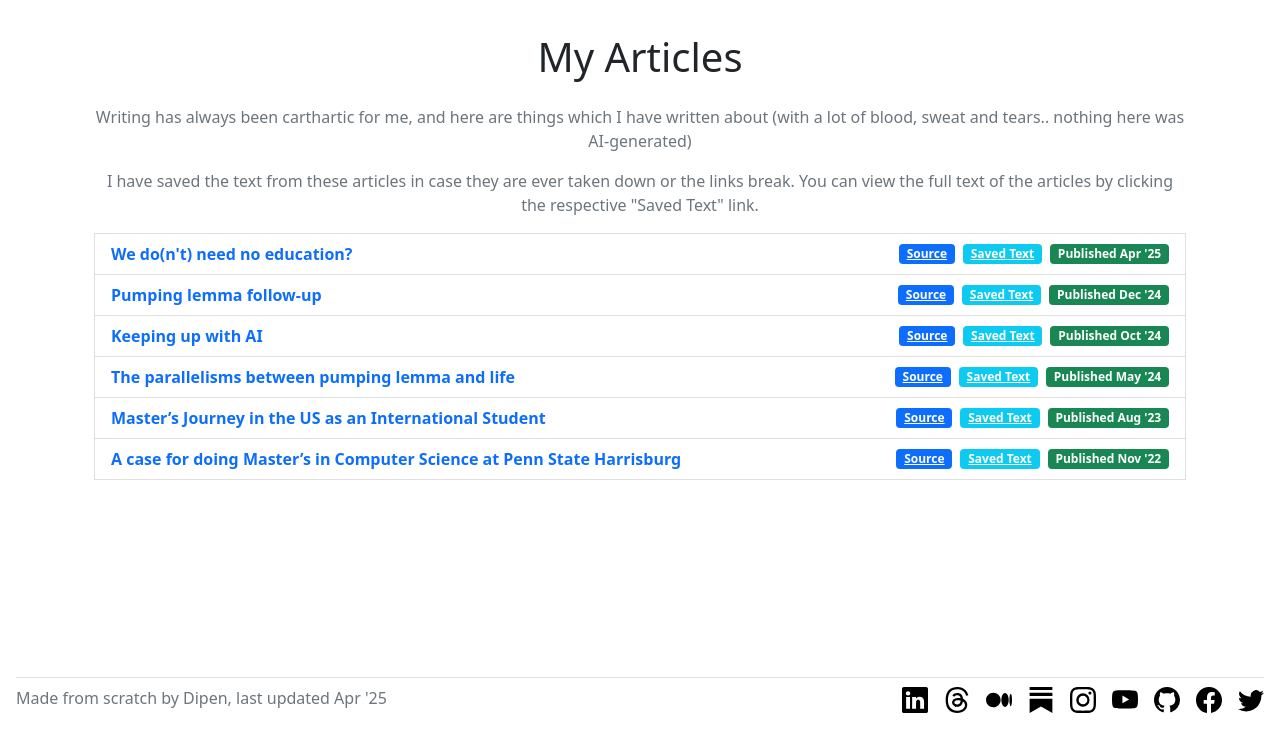
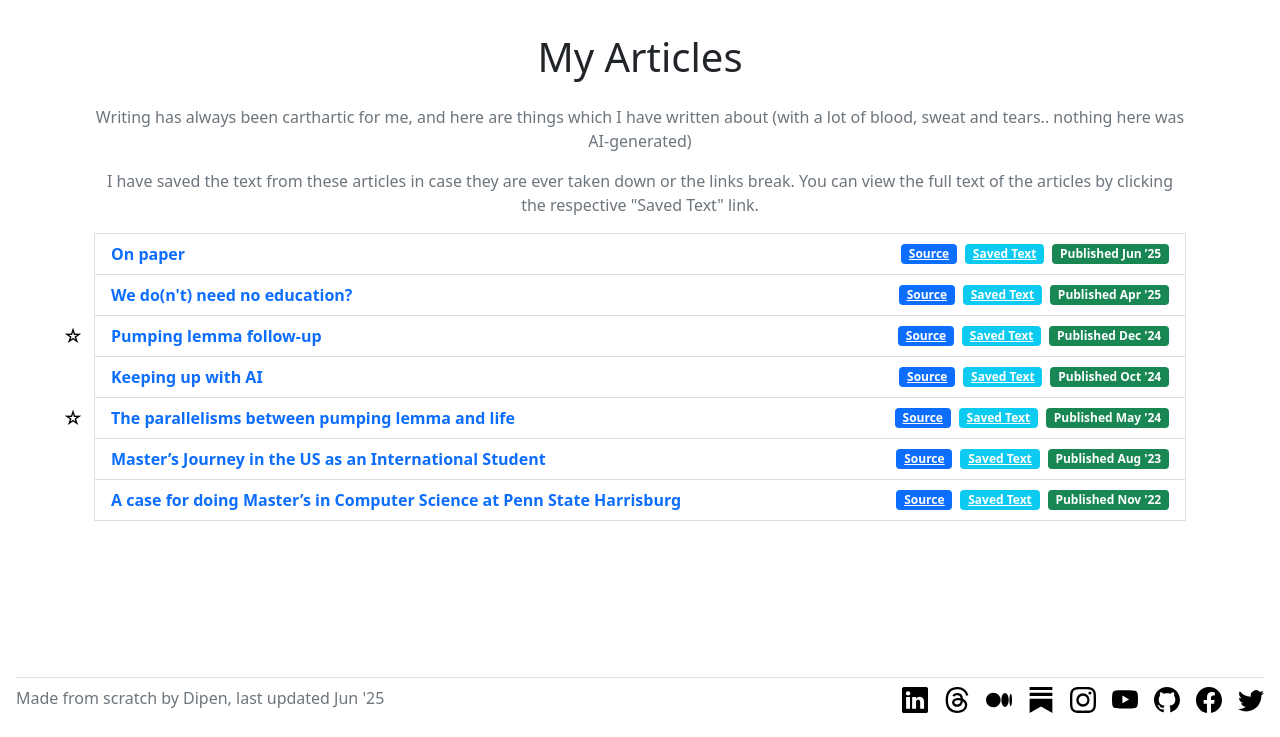
Before and after one commit to dipengupta/personal-website, a Django app: page /articles/ in a window 1280 px wide. Shown: the part 63-800 px from the top of the page. Run offline with Django 3.2, Linux system fonts and the light colour scheme; some libraries are stand-ins or nearby versions.

Commit message:
added new article

```diff
--- a/mysite/templates/mysite/header.html
+++ b/mysite/templates/mysite/header.html
@@ -157,7 +157,7 @@
 		<span class="d-none d-md-block d-lg-block d-xl-block">
 
 			<div class="row mt-2">
-				<div class="col text-muted">Made from scratch by Dipen, last updated Apr '25</div>
+				<div class="col text-muted">Made from scratch by Dipen, last updated Jun '25</div>
 				<div class="col-4"></div>
 				<div class="col">
 					<ul class="nav justify-content-end list-unstyled d-flex">
@@ -181,7 +181,7 @@
 		<!-- this div is only for small screen and xs screens -->
 		<span class="d-xs-block d-sm-block d-md-none">
 			<div class="col-md-4 d-flex justify-content-center mt-2">
-				<span class="mb-3 text-muted">Made by Dipen, last updated Apr '25</span>
+				<span class="mb-3 text-muted">Made by Dipen, last updated Jun '25</span>
 			</div>
 
 			<ul class="nav col-md-4 mx-2 justify-content-center list-unstyled d-flex">
--- a/mysite/templates/mysite/sect_articles.html
+++ b/mysite/templates/mysite/sect_articles.html
@@ -1,6 +1,33 @@
 {% extends "mysite/header.html" %}
 
 {% block content %}
+
+<style>
+  .list-group-item { overflow: visible; }
+  .list-group-item.featured {
+    position: relative;
+    padding-left: 1rem;
+  }
+  .list-group-item.featured::before {
+    content: '☆';
+    position: absolute;
+    left: -1.4rem;       /* default for small screens */
+    top: 50%;
+    transform: translateY(-50%);
+    color: #000;
+    font-size: 1.2rem;
+  }
+
+  /* ≥ md (768px+) use -2rem instead */
+  @media (min-width: 768px) {
+    .list-group-item.featured::before {
+      left: -2rem;
+    }
+  }
+</style>
+
+
+
 <div class="container">
     <h1 class="text-center my-4">My Articles</h1>
     <p class="text-muted text-center">
@@ -13,6 +40,23 @@
     <ul class="list-group">
         <!-- Large screens -->
         <span class="d-none d-md-block d-lg-block d-xl-block">
+
+            <li class="list-group-item d-flex align-items-center justify-content-between">
+                <div class="flex-grow-1">
+                    <a href="https://dipengupta.substack.com/p/on-paper"
+                       class="text-decoration-none" target="_blank">
+                        <strong>On paper</strong>
+                    </a>
+                </div>
+                <div class="d-flex gap-2">
+                    <a href="https://dipengupta.substack.com/p/on-paper"
+                       class="badge bg-primary text-white" target="_blank">Source</a>
+                    <a href="{% url 'article-detail' 'article7' %}"
+                       class="badge bg-info text-white">Saved Text</a>
+                    <span class="badge bg-success text-white">Published Jun ’25</span>
+                </div>
+            </li>
+
             <li class="list-group-item d-flex align-items-center justify-content-between">
                 <div class="flex-grow-1">
                     <a href="https://dipengupta.substack.com/p/we-dont-need-no-education"
@@ -27,7 +71,8 @@
                     <span class="badge bg-success text-white">Published Apr '25</span>
                 </div>
             </li>
-            <li class="list-group-item d-flex align-items-center justify-content-between">
+
+            <li class="list-group-item d-flex align-items-center justify-content-between featured">
                 <div class="flex-grow-1">
                     <a href="https://dipengupta.substack.com/p/pumping-lemma-follow-up"
                        class="text-decoration-none" target="_blank">
@@ -41,6 +86,7 @@
                     <span class="badge bg-success text-white">Published Dec '24</span>
                 </div>
             </li>
+
             <li class="list-group-item d-flex align-items-center justify-content-between">
                 <div class="flex-grow-1">
                     <a href="https://dipengupta.substack.com/p/keeping-up-with-ai"
@@ -55,7 +101,8 @@
                     <span class="badge bg-success text-white">Published Oct '24</span>
                 </div>
             </li>
-            <li class="list-group-item d-flex align-items-center justify-content-between">
+
+            <li class="list-group-item d-flex align-items-center justify-content-between featured">
                 <div class="flex-grow-1">
                     <a href="https://medium.com/@escapesequencemovies/the-parallelisms-between-pumping-lemma-and-life-ff70bbd06fbf"
                        class="text-decoration-none" target="_blank">
@@ -69,6 +116,7 @@
                     <span class="badge bg-success text-white">Published May '24</span>
                 </div>
             </li>
+
             <li class="list-group-item d-flex align-items-center justify-content-between">
                 <div class="flex-grow-1">
                     <a href="https://medium.com/@escapesequencemovies/masters-journey-in-the-us-as-an-international-student-a047765f5b3e"
@@ -83,6 +131,7 @@
                     <span class="badge bg-success text-white">Published Aug '23</span>
                 </div>
             </li>
+
             <li class="list-group-item d-flex align-items-center justify-content-between">
                 <div class="flex-grow-1">
                     <a href="https://medium.com/@escapesequencemovies/a-case-for-doing-masters-in-computer-science-at-penn-state-harrisburg-82a1e4f12ef1"
@@ -97,10 +146,26 @@
                     <span class="badge bg-success text-white">Published Nov '22</span>
                 </div>
             </li>
+
         </span>
 
         <!-- Small screens -->
         <span class="d-xs-block d-sm-block d-md-none">
+            <li class="list-group-item">
+                <div>
+                    <a href="https://dipengupta.substack.com/p/on-paper"
+                       class="text-decoration-none d-block mb-2" target="_blank">
+                        <strong>On paper</strong>
+                    </a>
+                </div>
+                <div class="d-flex gap-2 flex-wrap">
+                    <a href="https://dipengupta.substack.com/p/on-paper"
+                       class="badge bg-primary text-white" target="_blank">Source</a>
+                    <a href="{% url 'article-detail' 'article7' %}"
+                       class="badge bg-info text-white">Saved Text</a>
+                    <span class="badge bg-success text-white">Published Jun ’25</span>
+                </div>
+            </li>
             <li class="list-group-item">
                 <div>
                     <a href="https://dipengupta.substack.com/p/we-dont-need-no-education"
@@ -115,7 +180,7 @@
                     <span class="badge bg-success text-white">Published Apr '25</span>
                 </div>
             </li>
-            <li class="list-group-item">
+            <li class="list-group-item featured">
                 <div>
                     <a href="https://dipengupta.substack.com/p/pumping-lemma-follow-up"
                        class="text-decoration-none d-block mb-2" target="_blank">
@@ -143,7 +208,7 @@
                     <span class="badge bg-success text-white">Published Oct '24</span>
                 </div>
             </li>
-            <li class="list-group-item">
+            <li class="list-group-item featured">
                 <div>
                     <a href="https://medium.com/@escapesequencemovies/the-parallelisms-between-pumping-lemma-and-life-ff70bbd06fbf"
                        class="text-decoration-none d-block mb-2" target="_blank">
--- a/mysite/urls.py
+++ b/mysite/urls.py
@@ -12,6 +12,7 @@ urlpatterns = [
 	re_path(r'^articles/$', views.displayArticlesPage, name='articles-page'),
 	re_path(r'^articles/(?P<article_name>[\w-]+)/$', views.displayArticleDetail, name='article-detail'),
 	re_path(r'contact/', views.displayContactPage, name='contact-page'),
+	# re_path(r'^pennguytweets/$', views.penn_guy_tweets, name='PennGuyTweets'),
 	re_path(r'.*/', views.handlerView404, name='404-page'),
 
 ]
--- a/mysite/views.py
+++ b/mysite/views.py
@@ -1,4 +1,9 @@
+import tweepy
+import random
+from django.conf import settings
 from django.shortcuts import render
+from django.core.cache import cache
+from datetime import datetime
 
 def displayHomePage(request):
 
@@ -43,11 +48,118 @@ def displayContactPage(request):
         "2021": ["John Mayer live on IG :)"],
         "2022": ["John Mayer", "Josh Radnor", "Mike Dawes live on IG :)"],
         "2023": ["Khalid and Ed Sheeran", "Guns N' Roses and The Pretenders", "Eric Johnson", "Babish (Book Tour)", "Periphery and Mike Dawes", "Plini"],
-        "2024": ["Cory Wong", "Juice", "SOJA and Arise Roots", "Slash", "Steel Panther", "Coheed and Cambria", "Green Day and Smashing Pumpkins", "coolcoolcool"],
+        "2024": ["Cory Wong", "Juice", "SOJA and Arise Roots", "Slash", "Steel Panther", "Coheed and Cambria", "Green Day and Smashing Pumpkins", "coolcoolcool", "Grateful Dead cover show"],
+        "2025": ["Buckethead"],
     }
-
 
     return render(request, 'mysite/sect_contact.html', {'collections': concerts_seen})
 
 def handlerView404(request):
     return render(request, 'mysite/404_handler.html')
+
+
+def penn_guy_tweets(request):
+    # Try to get the tweets from the cache
+    tweets = cache.get('penn_guy_tweet')
+
+    if tweets is None:
+        # Initialize Tweepy client for Twitter API v2
+        client = tweepy.Client(
+            bearer_token=settings.TWITTER_BEARER_TOKEN,
+            consumer_key=settings.TWITTER_CONSUMER_KEY,
+            consumer_secret=settings.TWITTER_CONSUMER_SECRET,
+            access_token=settings.TWITTER_ACCESS_TOKEN,
+            access_token_secret=settings.TWITTER_ACCESS_TOKEN_SECRET,
+            wait_on_rate_limit=True
+        )
+
+        # Get user details for the account
+        user_response = client.get_user(username="20swithepennguy")
+        if user_response.data:
+            user_id = user_response.data.id
+
+            # Fetch up to 5 recent tweets to allow random selection
+            tweets_response = client.get_users_tweets(
+                id=user_id,
+                max_results=5,
+                tweet_fields=['created_at', 'text']
+            )
+            raw_tweets = tweets_response.data if tweets_response.data else []
+
+            # Convert Tweepy tweet objects to a list of dictionaries.
+            # Store created_at as an ISO string for caching.
+            tweets = [
+                {"text": tweet.text, "created_at": tweet.created_at.isoformat()}
+                for tweet in raw_tweets
+            ]
+        else:
+            tweets = []
+
+        # Cache the processed tweets
+        cache.set('penn_guy_tweet', tweets, timeout=100000)
+    else:
+        # Convert the created_at from ISO format string to datetime object
+        # so the Django date filter can format it correctly.
+        for tweet in tweets:
+            if isinstance(tweet.get("created_at"), str):
+                tweet["created_at"] = datetime.fromisoformat(tweet["created_at"])
+
+    # Pass the tweets to the template context
+    context = {"tweets": tweets}
+    print(context)
+    return render(request, "mysite/sect_tweets.html", context)
+
+def tinker(request):
+    tweet = cache.get('penn_guy_tweet')
+
+    if tweet is None:
+        # Initialize Tweepy client for Twitter API v2
+        client = tweepy.Client(
+            bearer_token=settings.TWITTER_BEARER_TOKEN,
+            consumer_key=settings.TWITTER_CONSUMER_KEY,
+            consumer_secret=settings.TWITTER_CONSUMER_SECRET,
+            access_token=settings.TWITTER_ACCESS_TOKEN,
+            access_token_secret=settings.TWITTER_ACCESS_TOKEN_SECRET,
+            wait_on_rate_limit=True
+        )
+
+        # Get user details for the account
+        user_response = client.get_user(username="20swithepennguy")
+
+        if user_response.data:
+
+            print("We got user_response")
+            print(user_response.data)
+
+            user_id = user_response.data.id
+
+            print("before tweets_response")
+            # Fetch up to 5 recent tweets to allow random selection
+            tweets_response = client.get_users_tweets(
+                id=user_id,
+                max_results=5,
+                tweet_fields=['created_at', 'text']
+            )
+
+            print("after tweets_response")
+
+            tweets = tweets_response.data if tweets_response.data else []
+
+            print("We got tweets_response")
+            print(tweets_response.data)
+
+            if tweets:
+                # Randomly choose one tweet from the list
+                tweet = random.choice(tweets)
+            else:
+                tweet = None
+        else:
+            tweet = None
+
+        # Cache the selected tweet for 5 minutes (300 seconds)
+        cache.set('penn_guy_tweet', tweet, timeout=300)
+
+    # Pass the tweet to the template context
+    context = {"tweets": tweet}
+
+    return context
--- a/personalSite/settings.py
+++ b/personalSite/settings.py
@@ -134,3 +134,9 @@ MEDIA_ROOT = os.path.join(BASE_DIR, 'media')
 # https://docs.djangoproject.com/en/3.2/ref/settings/#default-auto-field
 
 DEFAULT_AUTO_FIELD = 'django.db.models.BigAutoField'
+
+TWITTER_BEARER_TOKEN = "AAAAAAAAAAAAAAAAAAAAALIjfwEAAAAAeCPCYPm7EDiQzo%2BbvulByj7s58Q%3DJIeLaM6LcqmTYirAr5ect8m73TFm7DVLz8TA7SJgO5HuJRh4wF"
+TWITTER_CONSUMER_KEY = "54OvNx0fzZNDS11QLtTPcatMh"
+TWITTER_CONSUMER_SECRET = "ktr6SHdXOoLJwmXGqE91VVQWzbRat7Ll1DXQuzhdlIL9SUsAi8"
+TWITTER_ACCESS_TOKEN = "1500168008433643524-cX2M1LIdcovTMl5dnEoFCa9gErznd4"
+TWITTER_ACCESS_TOKEN_SECRET = "yDEfQ8jNjABlF2b0AfdT9uh0jBAmrzO8uHeVUWckof1Hk"
```
Also changed, not shown: mysite/templates/articles/article7.html (added, +72 -0 lines), mysite/templates/mysite/sect_contact.html (+23 -0 lines), mysite/templates/mysite/sect_tweets.html (added, +27 -0 lines).
